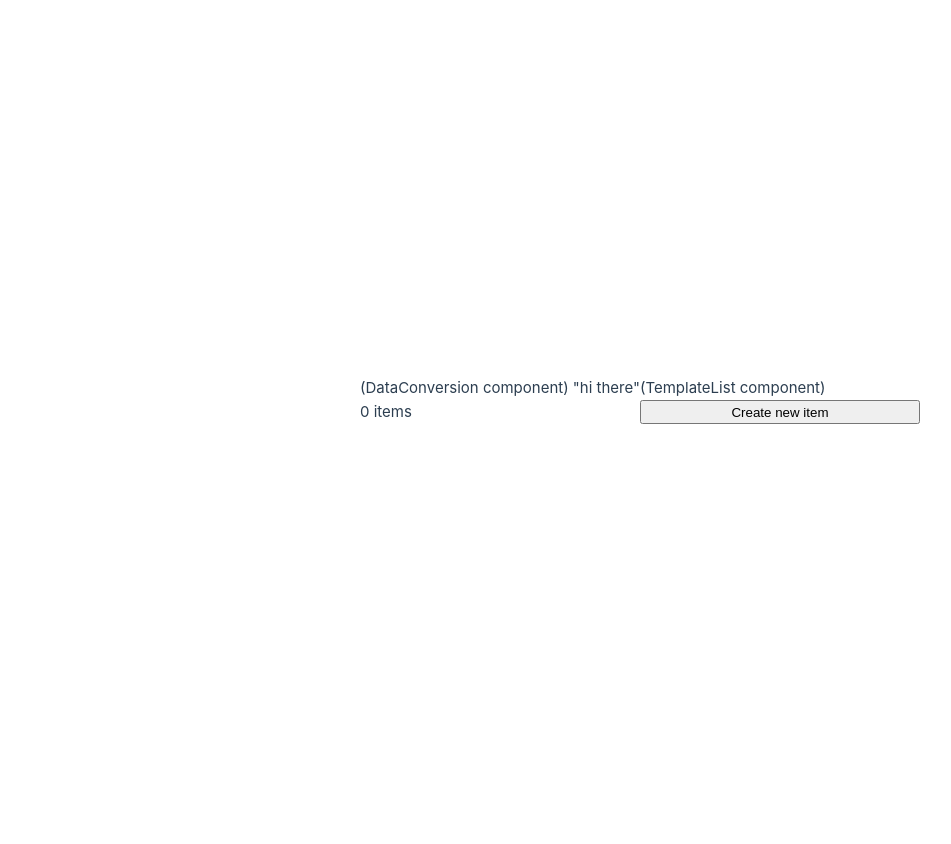
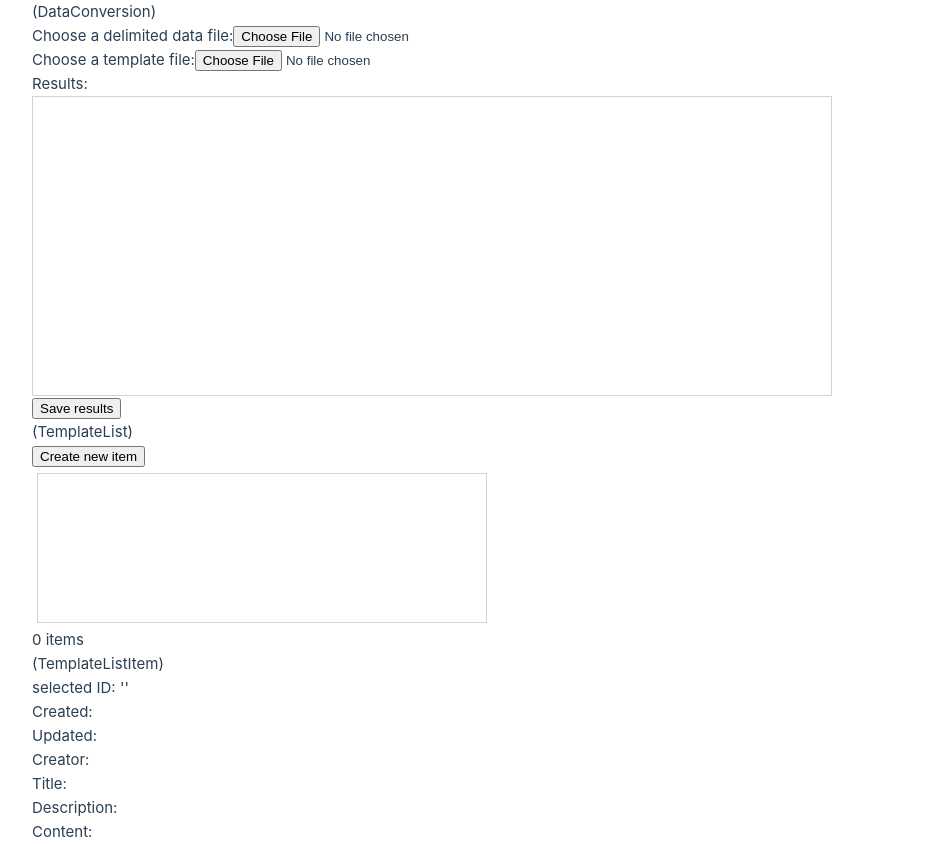
Before and after one commit to cbinding/steleto-web, a Vue app: page / in a window 1280 px wide. Shown: the whole page, without its empty margins (0-951 px from the left). Before the commit the page ends 800 px from the top, so only its background shows below. Built offline with nearby package versions, Linux system fonts and the light colour scheme.

Commit message:
DataConversion component, and use of template store

```diff
--- a/package.json
+++ b/package.json
@@ -11,6 +11,9 @@
     "format": "prettier --write src/"
   },
   "dependencies": {
+    "liquidjs": "^10.12.0",
+    "moment": "^2.30.1",
+    "papaparse": "^5.4.1",
     "pinia": "^2.1.7",
     "pinia-plugin-persist": "^1.0.0",
     "vue": "^3.4.21"
--- a/src/App.vue
+++ b/src/App.vue
@@ -1,11 +1,17 @@
 <script setup>
 import DataConversion from '@/components/DataConversion.vue'
 import TemplateList from '@/components/TemplateList.vue'
+import TemplateListItem from '@/components/TemplateListItem.vue'
 </script>
 
 <template>
-  <DataConversion msg="hi there"/>
-  <TemplateList/>
+
+    <DataConversion/>
+    <br>
+    <TemplateList/>
+    <br>
+    <TemplateListItem/>
+
 </template>
 
 <style scoped>
--- a/src/components/DataConversion.vue
+++ b/src/components/DataConversion.vue
@@ -1,16 +1,146 @@
 <script setup>
-defineProps({
-  msg: {
-    type: String,
-    required: false
-  }
-})
+import { ref } from 'vue'
+import { Liquid } from 'liquidjs'
+import Papa from 'papaparse'
+import moment from 'moment'
+
+// Tester..
+const template1 = `
+{%- for row in data -%}
+{% if row.concept_id %}
+{%- capture CONCEPTURI -%}http://tempuri/schemes/1/concepts/{{ row.concept_id | strip | url_encode }}{%- endcapture -%}
+<{{ CONCEPTURI }}> .
+{% endif %}
+{%- endfor -%}
+`
+
+const template = ref(template1)
+const delimdata = ref([])
+const results = ref("")
+
+//const inputFilePath = ref("")
+
+const delimFileSelected = (e) => {
+  const file = e.target.files[0]
+  console.log(file)
+
+  //inputFilePath.value = file.
+
+  loadDelimDataFromFile(file)
+    .then(data => {
+      delimdata.value = data
+      //console.log(data)
+      renderDataWithTemplate(delimdata.value, template.value)
+    })
+}
+
+const templateFileSelected = (e) => {
+  const file = e.target.files[0]
+  loadTemplateFromFile(file)
+    .then(data => {
+      template.value = data
+      //console.log(data)
+      renderDataWithTemplate(delimdata.value, template.value)
+    });
+}
+
+
+const loadTemplateFromFile = (file) => {
+		return new Promise((resolve, reject) => {
+			const reader = new FileReader();
+			reader.onload = res => {
+				resolve(res.target.result);
+			};
+			reader.onerror = err => reject(err);
+			reader.readAsText(file);
+		});
+	}
+
+	const loadDelimDataFromFile = (file, delimiter="\t", hasheader=true) => {
+		//const defaults = {}
+		//const options = {...defaults, ...config}
+
+		return new Promise((resolve, reject) => {
+			Papa.parse(file, {
+				encoding: "UTF-8",
+				delimiter: delimiter,
+				header: hasheader,
+				skipEmptyLines: "greedy",
+				complete: function(results) {
+					resolve(results.data)
+				},
+				error: function(err) {
+					reject(err)
+				}
+			})
+		})
+	}
+
+	const renderDataWithTemplate = (data, template) => {
+		const engine = new Liquid()
+
+		engine
+      .parseAndRender(template, { data: data })
+      .then(text => results.value = text)
+}
+
+const saveResults = () => {
+  //const fileName = `results-12345.txt`
+  const fileName = `steleto-${ moment().format("YYYYMMDDHHmmss") }.txt`
+  saveTextToFile(results.value, fileName)
+}
+
+const saveTextToFile = (textData, fileName) => {
+  let blob = new Blob([textData], { type: 'text/plain;charset=utf-8;' })
+  if (navigator.msSaveBlob) { // IE 10+
+    navigator.msSaveBlob(blob, fileName)
+  } else {
+    let link = document.createElement('a')
+    if (link.download !== undefined) { // feature detection
+      // Browsers that support HTML5 download attribute
+      let url = URL.createObjectURL(blob)
+      link.setAttribute('href', url)
+      link.setAttribute('download', fileName)
+      link.style.visibility = 'hidden'
+      document.body.appendChild(link)
+      link.click()
+      document.body.removeChild(link)
+    }
+ }
+
+}
+		/*
+		TODO:
+		* display CSV input data (sample?) in table
+    * allow input data file(s) import
+		* allow liquid template(s) import
+		* allow for chaining of workflow?
+		*/
+
 </script>
 
 <template>
-  <div>(DataConversion component) "{{msg}}"</div>
+  <div>
+    <div>(DataConversion)</div>
+    <label for="csv_input">Choose a delimited data file:</label>
+    <input type="file" id="csv_input" name="csv_input" accept="text/tab-separated-values" @change="delimFileSelected"/>
+    <br>
+    <label for="template_input">Choose a template file:</label>
+    <input type="file" id="template_input" name="template_input" accept="text" @change="templateFileSelected"/>
+    <br>
+    <label for="results">Results:</label>
+    <pre id="results">{{ results }}</pre>
+
+    <button @click="saveResults"><span>Save results</span></button>
+</div>
 </template>
 
 <style scoped>
-
+  #results {
+    font-size: small;
+    border: 1px solid lightgray;
+    overflow: scroll;
+    width: 800px;
+    height: 300px;
+  }
 </style>
--- a/src/components/TemplateList.vue
+++ b/src/components/TemplateList.vue
@@ -1,33 +1,69 @@
 <script setup>
-import { useTemplateStore } from "@/stores/templateStore";
-import { storeToRefs } from "pinia";
+import { useTemplateStore } from "@/stores/TemplateStore";
+//import { storeToRefs } from "pinia";
 
 const store = useTemplateStore();
-const { templateItems } = storeToRefs(store);
+//const { templates } = storeToRefs(store);
 
 const newItem = () => {
   const item = store.newItem()
-  console.log(item)
+  //console.log(`creating ${item.id}`)
   store.addItem(item)
 }
+
+const selItem = (id) => {
+  store.selItem(id)
+}
+
 const delItem = (id) => {
-  store.delItem(id)
+  const item = store.getItem(id)
+  if (item) {
+    if (confirm(`Delete "${item?.meta?.title}" - sure?`) == true) {
+      //console.log(`deleting ${id}`)
+      store.delItem(id)
+    }
+  }
 }
 </script>
 
 <template>
-  <div>(TemplateList component)</div>
-  <div>{{ store.counter }} items</div>
-  <button @click="newItem()">Create new item</button>
-  <ul>
-    <li v-for="item in templateItems" :key="item.id">
-      <span>{{ item.item.meta.title }}</span><!--TODO: fix item.item!-->
-      <span title="delete" style="cursor: pointer" @click="delItem(item.id)">&#10060;</span>
-    </li>
-  </ul>
+  <br>
+  <div>
+    <div>(TemplateList)</div>
+    <button @click="newItem()">Create new item</button>
+    <ul class="template-list">
+      <li v-for="item in store.templates" :key="item.id" @click="selItem(item.id)">
+        <span>{{ item.meta?.title }}</span>
+        <button class="delete-item" alt="delete" title="delete" @click="delItem(item.id)">&#x2718;</button>
+      </li>
+    </ul>
+    <div>{{ store.count }} items</div>
+  </div>
 </template>
 
 <style scoped>
-
-
+    .template-list {
+      margin:5px;
+      padding: 5px;
+      list-style-type: none;
+      border: 1px solid lightgray;
+      overflow-y: scroll;
+      width: 30em;
+      height: 10em;
+    }
+    .template-list li {
+      cursor: pointer;
+      padding: 2px;
+    }
+    .template-list li:hover {
+      background-color: lightgray;
+    }
+    .delete-item {
+      cursor: pointer;
+      border: 1px solid gray;
+      float: right;
+    }
+    .delete-item:hover {
+      background-color: lightgray;
+    }
 </style>
--- /dev/null
+++ b/src/components/TemplateListItem.vue
@@ -0,0 +1,36 @@
+<script setup>
+import { computed } from 'vue'
+import { useTemplateStore } from "@/stores/TemplateStore"
+
+const store = useTemplateStore()
+const item = computed(() => {
+  return store.getItem(store.selectedID)
+})
+</script>
+
+<template>
+    <div>
+        <div>(TemplateListItem)</div>
+        <div>selected ID: '{{ store.selectedID }}'</div>
+
+        <label for="created">Created:</label>
+        <div id="created">{{ item?.meta?.created }}</div>
+
+        <label for="updated">Updated:</label>
+        <div id="updated">{{ item?.meta?.updated }}</div>
+
+        <label for="creator">Creator:</label>
+        <div id="creator">{{ item?.meta?.creator }}</div>
+
+        <label for="title">Title:</label>
+        <div id="title">{{ item?.meta?.title }}</div>
+
+        <label for="description">Description:</label>
+        <div id="description">{{ item?.meta?.description }}</div>
+
+        <label for="content">Content:</label>
+        <div id="content">{{ item?.data }}</div>
+    </div>
+</template>
+
+<style scoped></style>
--- a/src/main.js
+++ b/src/main.js
@@ -4,8 +4,8 @@ import { createApp } from 'vue'
 import { createPinia } from 'pinia'
 import App from './App.vue'
 
-const app = createApp(App)
+const pinia = createPinia()
 
-app.use(createPinia())
-
-app.mount('#app')
+createApp(App)
+    .use(pinia)
+    .mount('#app')
--- /dev/null
+++ b/src/stores/TemplateStore.js
@@ -0,0 +1,48 @@
+import { ref, computed } from 'vue'
+import { defineStore } from 'pinia'
+
+
+export const useTemplateStore = defineStore('templateStore', () => {
+  const LOCALSTORAGEKEY = 'steletoweb.templates'
+  const items = ref(JSON.parse(localStorage.getItem(LOCALSTORAGEKEY) || "[]"))
+  const selectedID = ref("")
+  const templates = computed(() => items.value)
+  const count = computed(() => templates.value.length)
+
+  function newItem() {
+    const timestamp = new Date().toISOString()
+    return {
+      id: timestamp,
+      meta: {
+        created: timestamp,
+        updated: timestamp,
+        creator: "(steleto)",
+        title: `(new item) ${timestamp}`,
+        description: "(description)"
+      },
+      data: "(data)"
+    }
+  }
+
+  function getItem(id) {
+    return items.value.find((item) => item.id === id)
+  }
+
+  function addItem(item) {
+    // TODO: check if it exists first
+    items.value.push(item)
+    localStorage.setItem(LOCALSTORAGEKEY, JSON.stringify(items.value))
+  }
+
+  function delItem(id) {
+    items.value = items.value.filter((item) => { return item.id !== id })
+    localStorage.setItem(LOCALSTORAGEKEY, JSON.stringify(items.value))
+  }
+
+  function selItem(id) {
+    selectedID.value = id
+    //console.log(`selected '${selectedID.value}'`)
+  }
+
+  return { templates, count, newItem, getItem, addItem, delItem, selItem, selectedID }
+})
--- a/src/stores/templateStore.js
+++ /dev/null
@@ -1,45 +0,0 @@
-import { ref, computed } from 'vue'
-import { createPinia, defineStore } from 'pinia'
-//import { createPersistPlugin } from 'pinia-plugin-persist'
-// https://www.sciredev.com/blog/how-to-use-pinia-with-vue-3-a-step-by-step-guide
-const pinia = createPinia()
-//pinia.use(createPersistPlugin())
-pinia.use()
-
-export const useTemplateStore = defineStore('templateStore', () => {
-  const items = ref([])
-  const templateItems = computed(() => items.value)
-  const counter = computed(() => items.value.length)
-
-  function newItem() {
-    const timestamp = new Date().toISOString()
-    return {
-      meta: {
-        created: timestamp,
-        updated: timestamp,
-        creator: "(creator)",
-        title: `(title) ${timestamp}`,
-        description: "(description)"
-      },
-      content: "(content)"
-    }
-  }
-
-  function getItem(id) {
-    const item = items.value.find((obj) => obj.id === id)
-    return item
-  }
-
-  function addItem(item) {
-    // TODO: check if it exists first
-    items.value.push({ item, id: new Date().toISOString() })
-  }
-
-  function delItem(id) {
-    items.value = items.value.filter((object) => {
-      return object.id !== id
-    })
-  }
-
-  return { templateItems, counter, newItem, getItem, addItem, delItem }
-})
```
Also changed, not shown: 1 other file (tests, documents, lock files or other folders).
